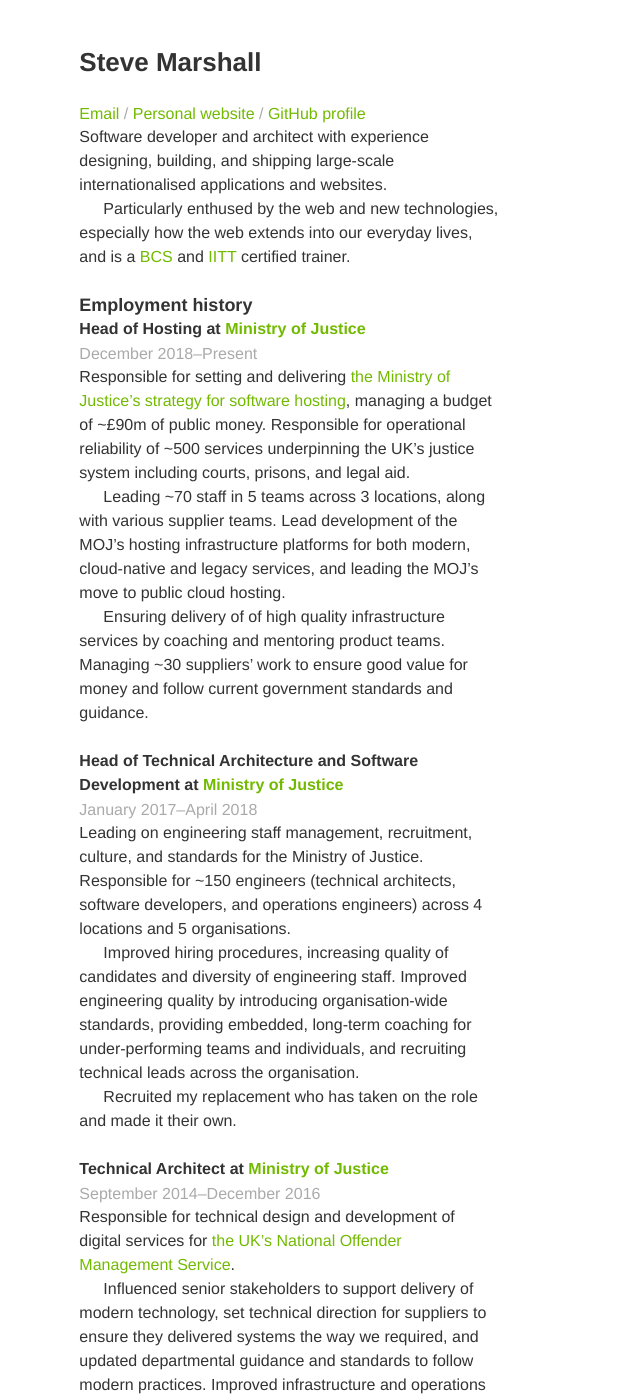
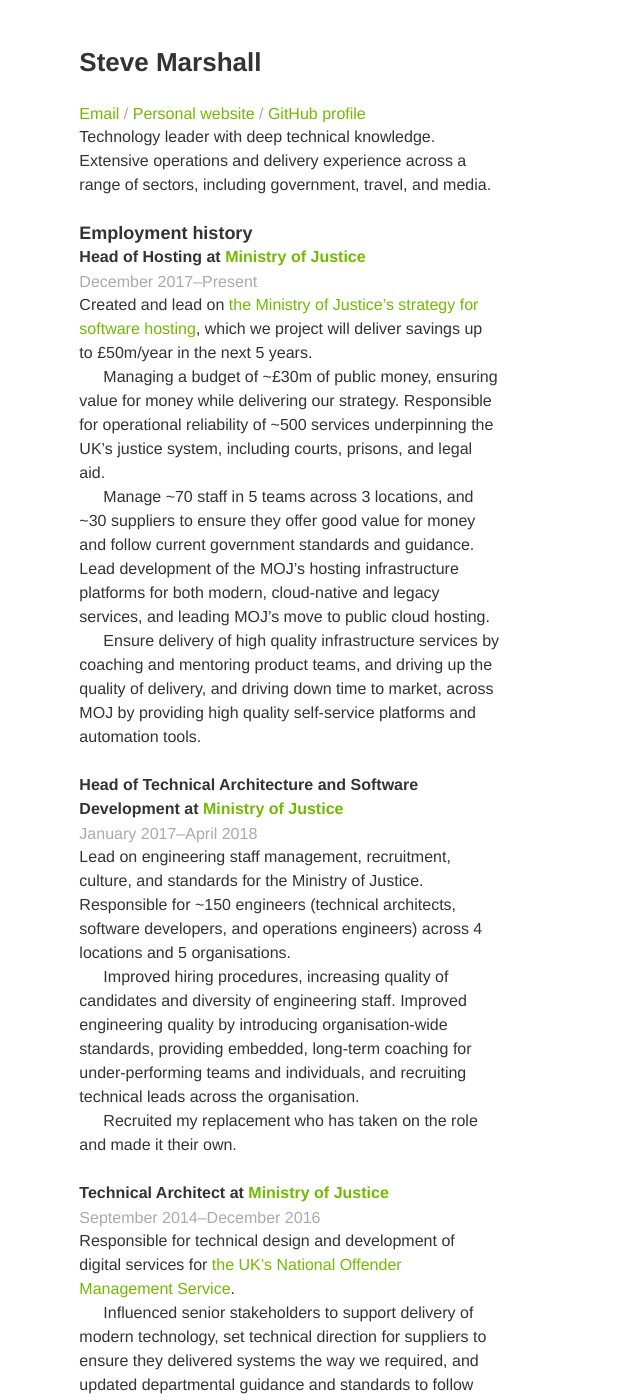
Before and after one commit to SteveMarshall/stevemarshall.github.io, a Jekyll site: the page built from cv.md, in a window 1280 px wide and 1400 px high. Shown: the whole window, without its empty margins (0-640 px from the left). Built offline with Jekyll 4.4.1, drawn with Linux system fonts in a browser that asks for light colours; our own code applies the rules of GitHub Pages for plain Markdown files; some of the changed text lies outside the part shown.

Commit message:
Update my CV to match reality

```diff
--- a/cv.md
+++ b/cv.md
@@ -8,38 +8,37 @@
 [GitHub profile](http://github.com/SteveMarshall)
 {: .meta}
 
-Software developer and architect with experience designing, building,
-and shipping large-scale internationalised applications and websites.
-
-Particularly enthused by the web and new technologies, especially how
-the web extends into our everyday lives, and is a
-[BCS](http://www.bcs.org) and [IITT](http://iitt.org.uk/) certified
-trainer.
+Technology leader with deep technical knowledge. Extensive operations
+and delivery experience across a range of sectors, including
+government, travel, and media.
 
 ## Employment history
 
 ### Head of Hosting at [Ministry of Justice](https://www.gov.uk/government/organisations/ministry-of-justice)
 
-<span><time datetime="2017-12-01">December 2018</time>--Present</span>
+<span><time datetime="2017-12-01">December 2017</time>--Present</span>
 {: .meta}
 
-**Responsible for setting and delivering [the Ministry of Justice's
-strategy for software
-hosting](https://mojdigital.blog.gov.uk/2018/10/15/how-were-making-our-h
-osting-simpler-more-cost-effective-and-more-modern/)**, managing a
-**budget of ~£90m** of public money. **Responsible for operational
-reliability of ~500 services underpinning the UK's justice system**
+**Created and lead on [the Ministry of Justice's strategy for software
+hosting](https://mojdigital.blog.gov.uk/2018/10/15/how-were-making-our-hosting-simpler-more-cost-effective-and-more-modern/)**,
+which we project will deliver savings up to £50m/year in the next 5
+years.
+
+Managing a **budget of ~£30m** of public money, ensuring value for
+money while delivering our strategy. **Responsible for operational
+reliability of ~500 services underpinning the UK's justice system**,
 including courts, prisons, and legal aid.
 
-**Leading ~70 staff in 5 teams across 3 locations**, along with various
-supplier teams. **Lead development of the MOJ's hosting infrastructure
-platforms** for both modern, cloud-native and legacy services, and
-leading the MOJ's move to public cloud hosting.
+**Manage ~70 staff in 5 teams across 3 locations, and ~30
+suppliers** to ensure they offer good value for money and follow
+current government standards and guidance. **Lead development of the
+MOJ's hosting infrastructure platforms** for both modern, cloud-native
+and legacy services, and **leading MOJ's move to public cloud hosting**.
 
-**Ensuring delivery of of high quality infrastructure** services by
-coaching and mentoring product teams. **Managing ~30 suppliers' work to
-ensure good value for money** and follow current government standards
-and guidance.
+**Ensure delivery of high quality infrastructure** services by
+coaching and mentoring product teams, and **driving up the quality of
+delivery, and driving down time to market,** across MOJ by
+providing **high quality self-service platforms** and automation tools.
 
 ### Head of Technical Architecture and Software Development at [Ministry of Justice](https://www.gov.uk/government/organisations/ministry-of-justice)
 
@@ -47,7 +46,7 @@
 2017</time>--<time datetime="2018-04-25">April 2018</time></span>
 {: .meta}
 
-**Leading on engineering staff management, recruitment, culture, and
+**Lead on engineering staff management, recruitment, culture, and
 standards** for the Ministry of Justice. **Responsible for ~150
 engineers** (technical architects, software developers, and operations
 engineers) **across 4 locations and 5 organisations**.
@@ -91,8 +90,7 @@
 {: .meta}
 
 Led infrastructure architecture design and development for a startup
-trying to reinvent the industrial supply market. Unfortunately, the
-startup failed.
+reinventing the industrial supply market.
 
 ### Director of Design at [Expedia Affiliate Network](http://expediaaffiliate.com/)
 
@@ -101,16 +99,10 @@
 {: .meta}
 
 Responsible for **setting and maintaining standards** for all APIs and
-user interfaces across Expedia Affiliate Network. **Understood clients'
-needs** and balanced these against technical constraints, allowed
-Expedia Affiliate Network to **support a $2bn/year partner network**.
+user interfaces across Expedia Affiliate Networkand helped **support a
+$2bn/year partner network**.
 
-Also acted as *Chief Developer Evangelist* (July 2012 onwards),
-responsible for **community outreach**. Organised events with diverse
-speaker lineups and attendees. **Represented Expedia at various events**
-and **mentored colleagues** in public speaking.
-
-### Prior roles
+### Previous roles
 
 - Senior software developer at [Expedia Affiliate Network](http://expediaaffiliate.com/) (<time datetime="2011-10-17">October
 2011</time>--<time datetime="2012-12-07">December 2012</time>)
@@ -141,12 +133,4 @@
 ## Education and professional training
 
 - Institute Certified Training Professional from [<abbr title="British Computer Society">BCS</abbr>](http://bcs.org/) and [<abbr title="Institute for IT Trainers">IITT</abbr>](http://iitt.org.uk)
-
-  <span><time datetime="2008-05-19">May 2008</time></span>
-  {: .meta}
-
 - BSc Computer Science & Engineering with First Class Honours from [University of Surrey](http://surrey.ac.uk/)
-
-  <span><time datetime="2000-09-04">September
-  2000</time>--<time datetime="2004-06-18">June 2004</time></span>
-  {: .meta}
```
Also changed, not shown: README.md (+1 -1 lines).
